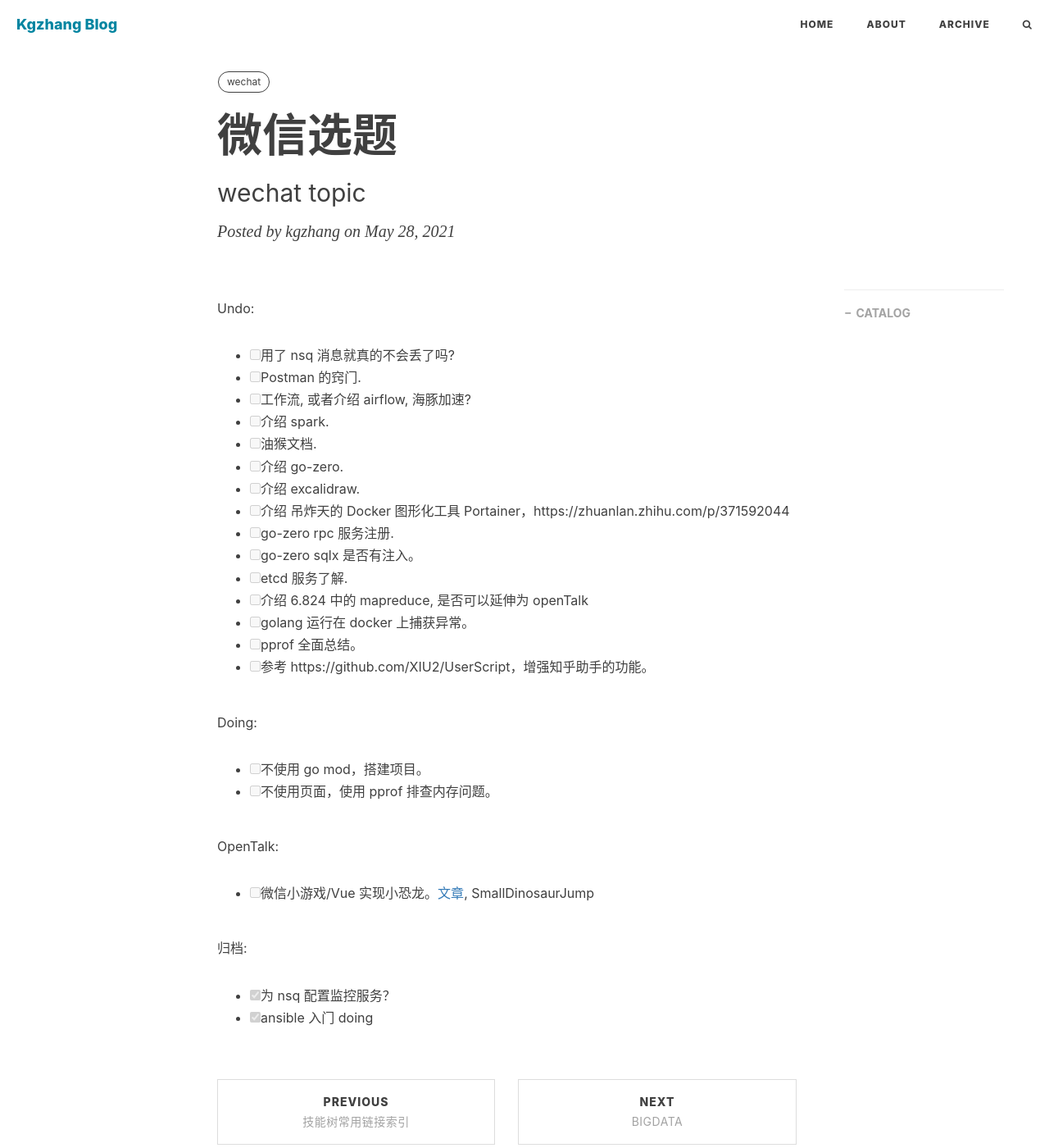
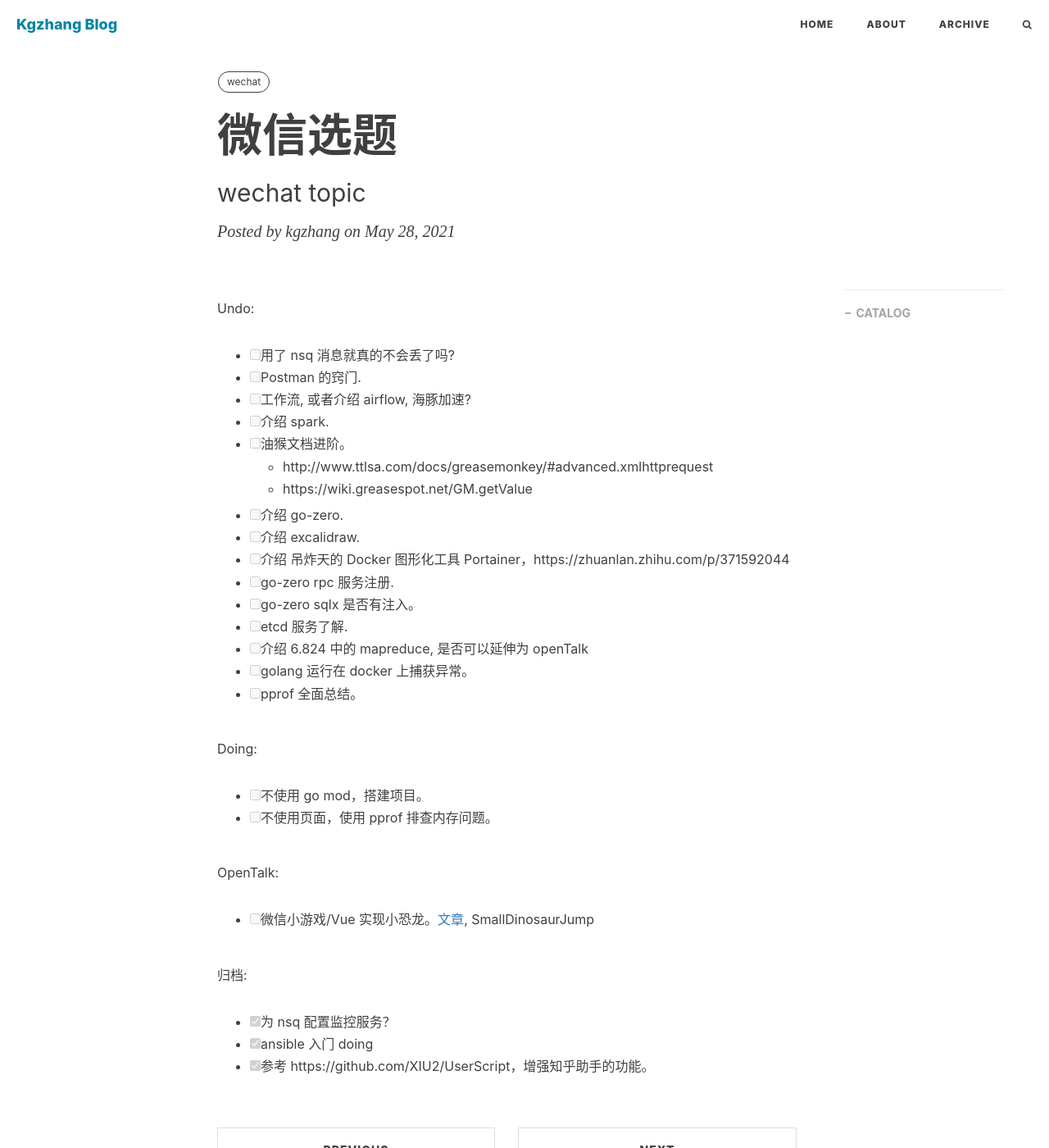
Before and after one commit to kougazhang/oom, a Jekyll site: the page built from _posts/2021-05-28-wechat.md, in a window 1280 px wide and 1400 px high. Shown: the whole window at 82% size. Built offline with Jekyll 4.4.1, drawn with Linux system fonts in a browser that asks for light colours; nearby versions of some CDN libraries; comment, search, counter and statistics services are not loaded.

Commit message:
update posts

```diff
--- a/_posts/2021-05-28-wechat.md
+++ b/_posts/2021-05-28-wechat.md
@@ -15,7 +15,9 @@ Undo:
 - [ ] Postman 的窍门.
 - [ ] 工作流, 或者介绍 airflow, 海豚加速?
 - [ ] 介绍 spark.
-- [ ] 油猴文档.
+- [ ] 油猴文档进阶。
+    + http://www.ttlsa.com/docs/greasemonkey/#advanced.xmlhttprequest
+    + https://wiki.greasespot.net/GM.getValue
 - [ ] 介绍 go-zero.
 - [ ] 介绍 excalidraw.
 - [ ] 介绍 吊炸天的 Docker 图形化工具 Portainer，https://zhuanlan.zhihu.com/p/371592044
```
Also changed, not shown: other parts of _posts/2021-05-28-wechat.md (+1 -1 lines), _posts/2021-06-15-dom.md (added, +24 -0 lines).
